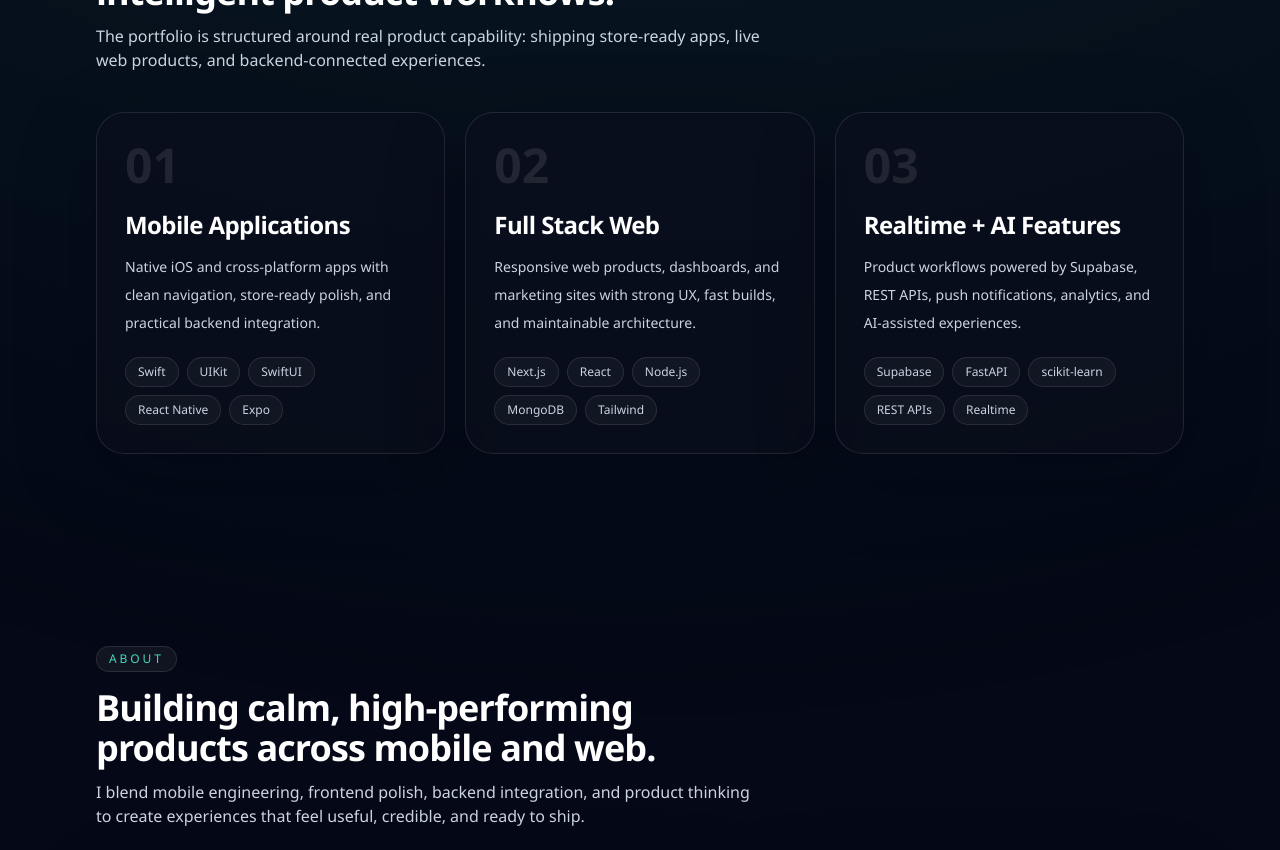
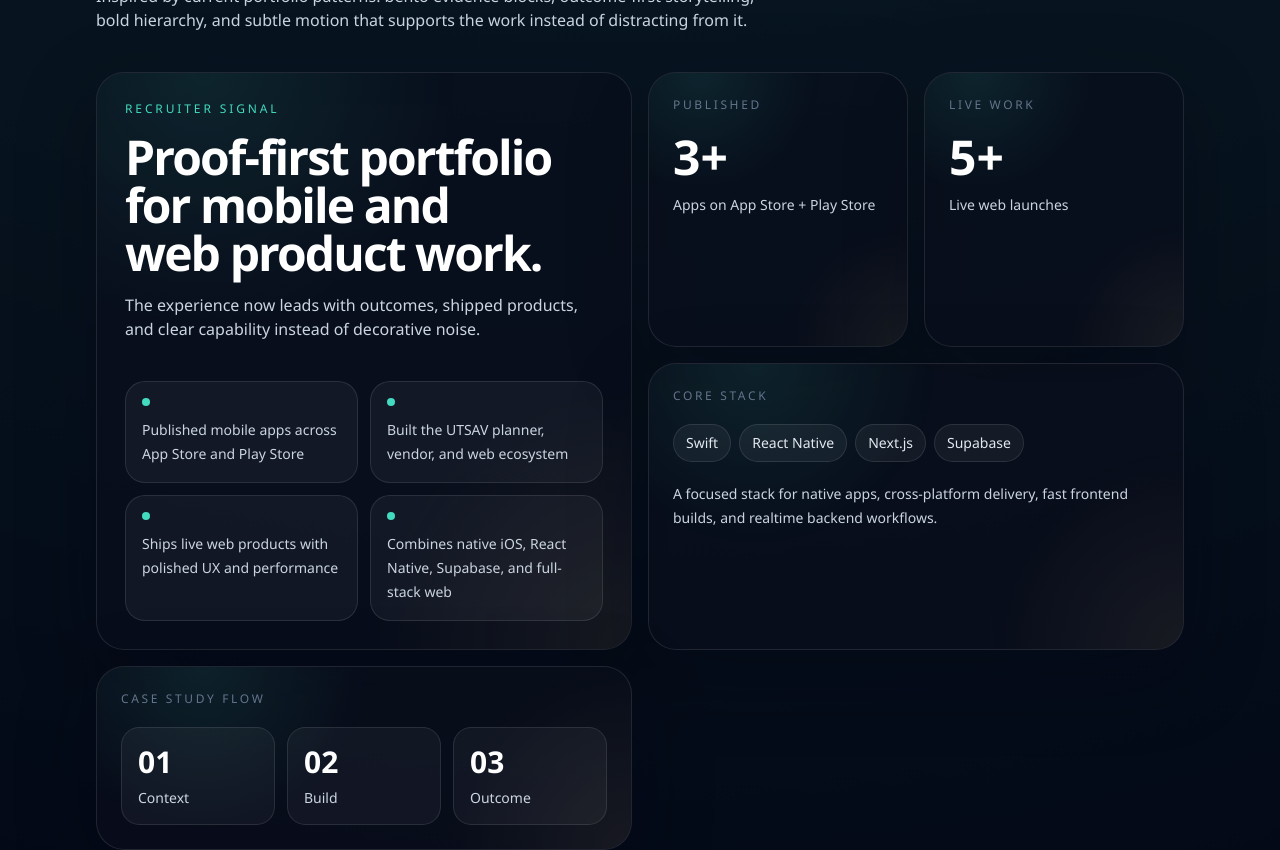
Before and after one commit to Abhishek-dev69/Personal-Portfolio, a Next.js app: page / in a window 1280 px wide. Shown: the part 1420-2270 px from the top of the page. Built offline with nearby package versions, Linux system fonts and the light colour scheme.

Commit message:
style: add proof-led portfolio bento

```diff
--- a/app/globals.css
+++ b/app/globals.css
@@ -341,6 +341,61 @@ body {
   box-shadow: 0 32px 90px rgba(3, 7, 18, 0.46), 0 0 70px rgba(66, 219, 191, 0.1);
 }
 
+.trend-bento-card {
+  position: relative;
+  isolation: isolate;
+  overflow: hidden;
+  transition:
+    transform 320ms ease,
+    border-color 320ms ease,
+    background-color 320ms ease,
+    box-shadow 320ms ease;
+}
+
+.trend-bento-card::before {
+  content: "";
+  position: absolute;
+  inset: -1px;
+  z-index: 0;
+  pointer-events: none;
+  background:
+    radial-gradient(circle at 20% 0%, rgba(66, 219, 191, 0.18), transparent 36%),
+    radial-gradient(circle at 100% 100%, rgba(248, 212, 138, 0.12), transparent 34%);
+  opacity: 0.58;
+  transition: opacity 320ms ease, transform 320ms ease;
+}
+
+.trend-bento-card::after {
+  content: "";
+  position: absolute;
+  inset: 0;
+  z-index: 2;
+  pointer-events: none;
+  background: linear-gradient(115deg, transparent 28%, rgba(255, 255, 255, 0.1), transparent 66%);
+  transform: translateX(-130%);
+  transition: transform 900ms ease;
+}
+
+.trend-bento-card > * {
+  position: relative;
+  z-index: 1;
+}
+
+.trend-bento-card:hover {
+  transform: translateY(-5px);
+  border-color: rgba(66, 219, 191, 0.28);
+  box-shadow: 0 34px 90px rgba(3, 7, 18, 0.34), 0 0 70px rgba(66, 219, 191, 0.08);
+}
+
+.trend-bento-card:hover::before {
+  opacity: 1;
+  transform: scale(1.04);
+}
+
+.trend-bento-card:hover::after {
+  transform: translateX(130%);
+}
+
 .hero-stat-card {
   position: relative;
   overflow: hidden;
@@ -677,6 +732,7 @@ svg {
   .ambient-grid,
   .scroll-reveal,
   .mobile-nav-panel,
+  .trend-bento-card,
   .scanner-sweep,
   .signal-row::after,
   .pulse-badge,
--- a/app/page.tsx
+++ b/app/page.tsx
@@ -2,12 +2,12 @@ import { ButtonLink } from "@/components/button-link";
 import { Container } from "@/components/container";
 import { ExperienceList } from "@/components/experience-list";
 import { FeaturedProjectsMarquee } from "@/components/featured-projects-marquee";
+import { ProofBento } from "@/components/proof-bento";
 import { RecruiterSignalPanel } from "@/components/recruiter-signal-panel";
 import { SectionHeading } from "@/components/section-heading";
 import {
   experience,
   focusAreas,
-  highlights,
   projects,
   proofPoints,
   siteConfig,
@@ -92,6 +92,17 @@ export default function HomePage() {
       </section>
 
       <section className="section-space scroll-reveal pt-0">
+        <Container className="space-y-10">
+          <SectionHeading
+            eyebrow="Recruiter Proof"
+            title="A proof-led portfolio experience built for fast scanning and deeper trust."
+            description="Inspired by current portfolio patterns: bento evidence blocks, outcome-first storytelling, bold hierarchy, and subtle motion that supports the work instead of distracting from it."
+          />
+          <ProofBento />
+        </Container>
+      </section>
+
+      <section className="section-space scroll-reveal">
         <Container className="space-y-10">
           <SectionHeading
             eyebrow="What I Build"
--- /dev/null
+++ b/components/proof-bento.tsx
@@ -0,0 +1,81 @@
+import { proofPoints, stats } from "@/data/site";
+
+const stackSignals = ["Swift", "React Native", "Next.js", "Supabase"];
+
+export function ProofBento() {
+  return (
+    <div className="grid gap-4 lg:grid-cols-4 lg:auto-rows-[minmax(180px,auto)]">
+      <article className="trend-bento-card surface p-6 sm:p-7 lg:col-span-2 lg:row-span-2">
+        <div className="relative flex h-full flex-col justify-between gap-10">
+          <div className="space-y-4">
+            <p className="text-xs uppercase tracking-[0.24em] text-accent">Recruiter Signal</p>
+            <h3 className="max-w-xl font-display text-4xl font-semibold tracking-[-0.04em] text-white sm:text-5xl">
+              Proof-first portfolio for mobile and web product work.
+            </h3>
+            <p className="max-w-2xl text-sm leading-7 text-slate-300 sm:text-base">
+              The experience now leads with outcomes, shipped products, and clear capability
+              instead of decorative noise.
+            </p>
+          </div>
+
+          <div className="grid gap-3 sm:grid-cols-2">
+            {proofPoints.slice(0, 4).map((point) => (
+              <div
+                key={point}
+                className="rounded-[1.25rem] border border-white/10 bg-white/[0.045] p-4"
+              >
+                <span className="mb-3 block h-2 w-2 rounded-full bg-accent" />
+                <p className="text-sm leading-6 text-slate-300">{point}</p>
+              </div>
+            ))}
+          </div>
+        </div>
+      </article>
+
+      <article className="trend-bento-card surface p-6">
+        <p className="text-xs uppercase tracking-[0.22em] text-slate-500">Published</p>
+        <p className="mt-5 font-display text-5xl font-semibold text-white">{stats[0].value}</p>
+        <p className="mt-3 text-sm leading-6 text-slate-300">{stats[0].label}</p>
+      </article>
+
+      <article className="trend-bento-card surface p-6">
+        <p className="text-xs uppercase tracking-[0.22em] text-slate-500">Live Work</p>
+        <p className="mt-5 font-display text-5xl font-semibold text-white">{stats[2].value}</p>
+        <p className="mt-3 text-sm leading-6 text-slate-300">{stats[2].label}</p>
+      </article>
+
+      <article className="trend-bento-card surface p-6 lg:col-span-2">
+        <p className="text-xs uppercase tracking-[0.22em] text-slate-500">Core Stack</p>
+        <div className="mt-5 flex flex-wrap gap-2">
+          {stackSignals.map((item) => (
+            <span
+              key={item}
+              className="rounded-full border border-white/10 bg-white/[0.05] px-3 py-2 text-sm text-slate-200"
+            >
+              {item}
+            </span>
+          ))}
+        </div>
+        <p className="mt-5 text-sm leading-6 text-slate-300">
+          A focused stack for native apps, cross-platform delivery, fast frontend builds, and
+          realtime backend workflows.
+        </p>
+      </article>
+
+      <article className="trend-bento-card surface p-6 lg:col-span-2">
+        <p className="text-xs uppercase tracking-[0.22em] text-slate-500">Case Study Flow</p>
+        <div className="mt-5 grid gap-3 sm:grid-cols-3">
+          {["Context", "Build", "Outcome"].map((item, index) => (
+            <div
+              key={item}
+              className="rounded-[1.15rem] border border-white/10 bg-white/[0.045] p-4"
+            >
+              <p className="font-display text-3xl font-semibold text-white">0{index + 1}</p>
+              <p className="mt-2 text-sm text-slate-300">{item}</p>
+            </div>
+          ))}
+        </div>
+      </article>
+    </div>
+  );
+}
--- a/components/site-footer.tsx
+++ b/components/site-footer.tsx
@@ -8,8 +8,8 @@ export function SiteFooter() {
         <div className="space-y-2">
           <p className="font-display text-lg font-semibold text-white">{siteConfig.name}</p>
           <p className="max-w-md text-sm leading-6 text-slate-400">
-            Built for clarity, speed, and easy customization. Replace the placeholder
-            content with your work and deploy when you are ready.
+            Mobile app and full-stack web developer shipping published apps, live
+            products, and polished product experiences.
           </p>
         </div>
         <div className="flex flex-wrap items-center gap-3">
```
